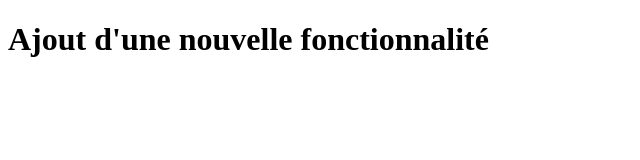
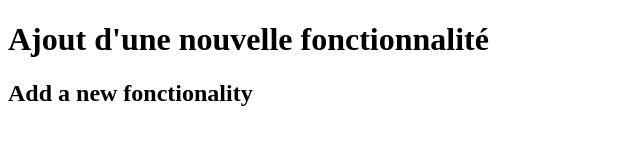
Before and after one commit to seckfatoumata/test, a plain HTML site: page index.html in a window 1280 px wide. Shown: the whole page, without its empty margins (0-640 px from the left). Drawn offline with Linux system fonts and the light colour scheme.

Commit message:
ajout d une deuxieme fonctionnalité

```diff
--- a/index.html
+++ b/index.html
@@ -7,6 +7,7 @@
 </head>
 <body>
     <h1>Ajout d'une nouvelle fonctionnalité</h1>
+    <h2>Add a new fonctionality</h2>
 
 </body>
 </html>
```
